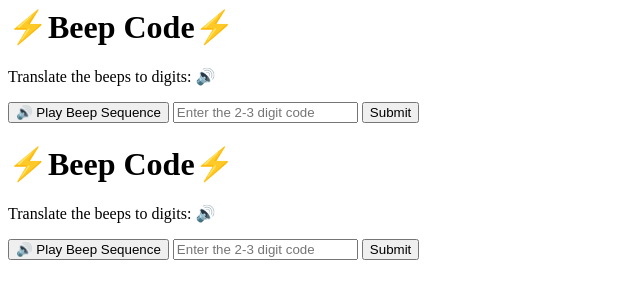
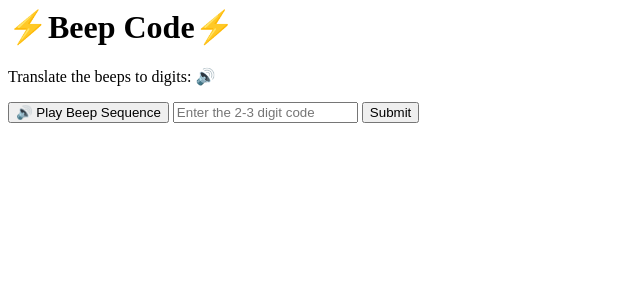
Before and after one commit to VerdahAli/Beep-code-1, a plain HTML site: page index.html in a window 1280 px wide. Shown: the whole page, without its empty margins (0-640 px from the left). Drawn offline with Linux system fonts and the light colour scheme.

Commit message:
Update index.html

```diff
--- a/index.html
+++ b/index.html
@@ -7,12 +7,3 @@
     <button id="submit-btn">Submit</button>
     <p id="feedback"></p>
 </div>
-<div id="container">
-    <h1>⚡Beep Code⚡</h1>
-    <p id="puzzle-text">Translate the beeps to digits: 🔊
-  </p>
-    <button id="play-btn">🔊 Play Beep Sequence</button>
-    <input type="text" id="answer" placeholder="Enter the 2-3 digit code">
-    <button id="submit-btn">Submit</button>
-    <p id="feedback"></p>
-</div>
```
